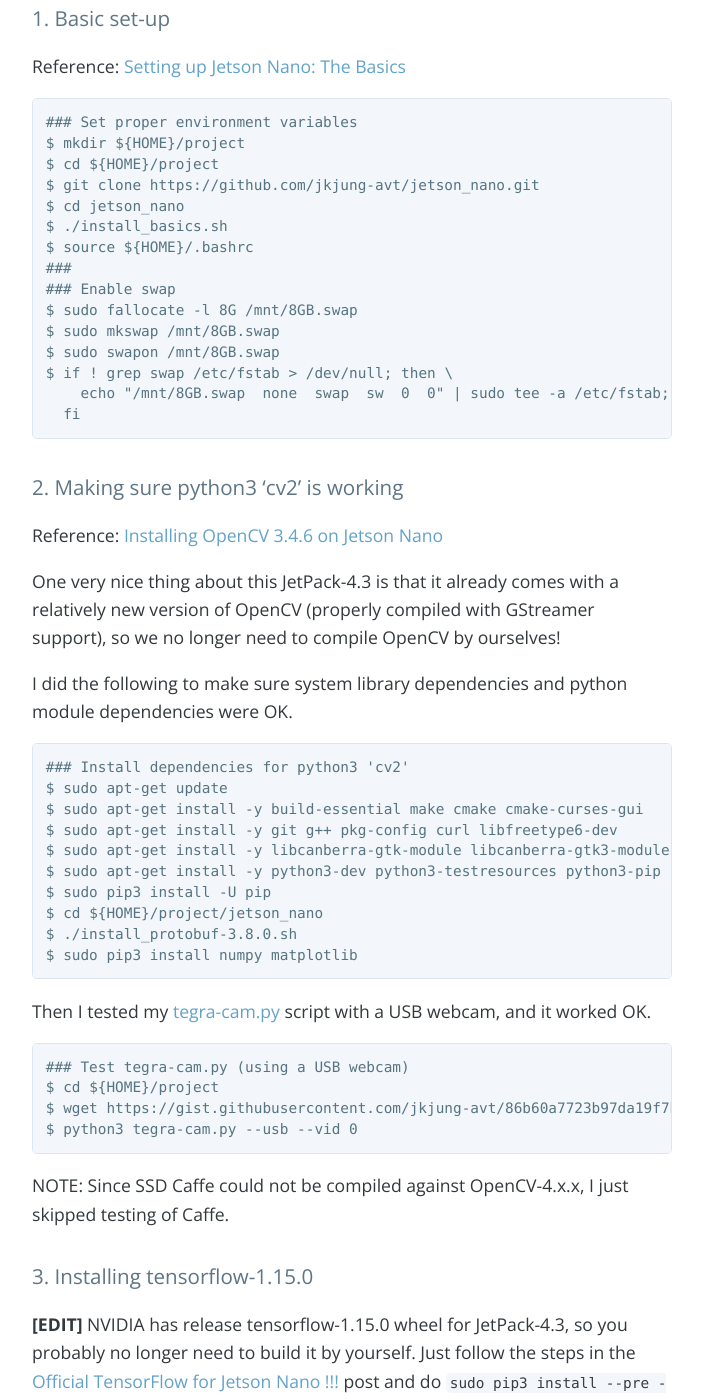
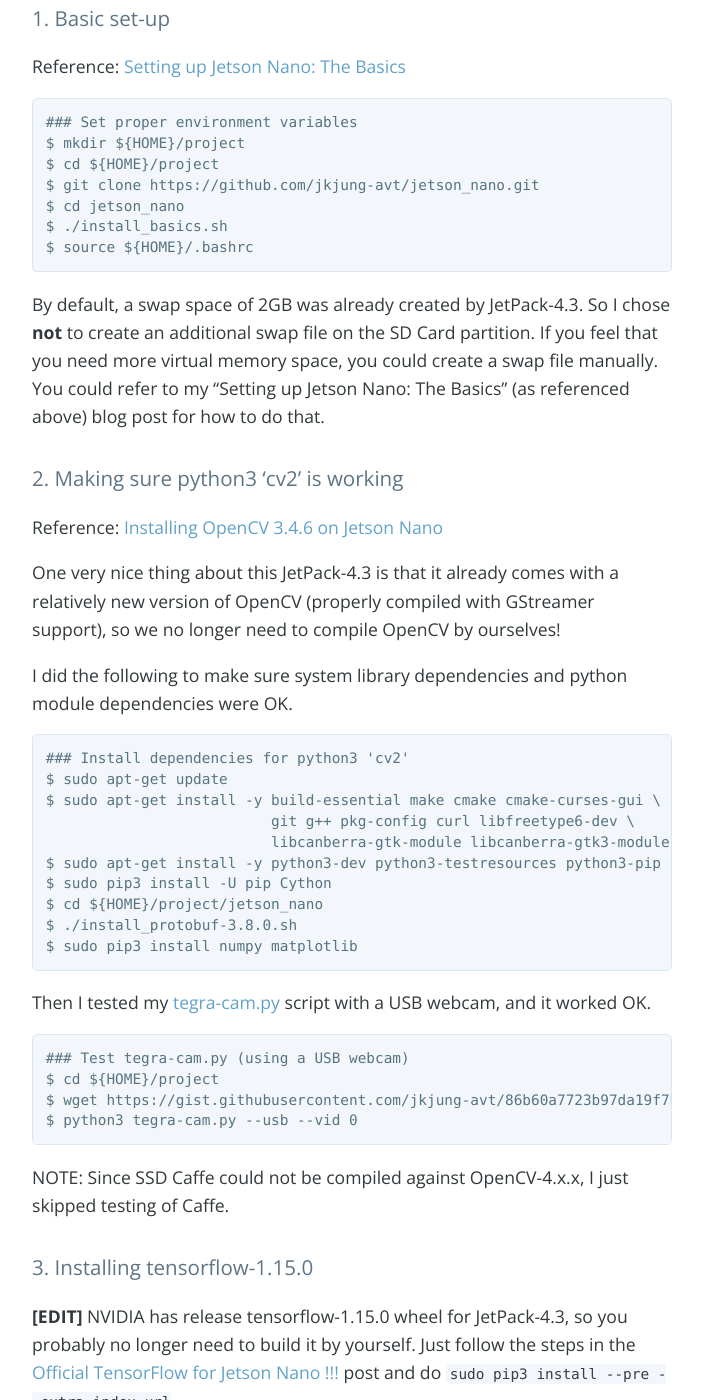
Before and after one commit to jkjung-avt/jkjung-avt.github.io, a Jekyll site: the page built from _posts/2019-12-23-jetpack-4.3.md, in a window 1280 px wide and 1400 px high, scrolled down 581 px. Shown: the whole window, without its empty margins (288-991 px from the left). Built offline with Jekyll 4.4.1, drawn with Linux system fonts in a browser that asks for light colours; nearby versions of some CDN libraries; comment, search, counter and statistics services are not loaded.

Commit message:
Add pip3 install Cython

````diff
--- a/_posts/2019-12-23-jetpack-4.3.md
+++ b/_posts/2019-12-23-jetpack-4.3.md
@@ -22,15 +22,9 @@
 $ cd jetson_nano
 $ ./install_basics.sh
 $ source ${HOME}/.bashrc
-###
-### Enable swap
-$ sudo fallocate -l 8G /mnt/8GB.swap
-$ sudo mkswap /mnt/8GB.swap
-$ sudo swapon /mnt/8GB.swap
-$ if ! grep swap /etc/fstab > /dev/null; then \
-    echo "/mnt/8GB.swap  none  swap  sw  0  0" | sudo tee -a /etc/fstab; \
-  fi
 ```
+
+By default, a swap space of 2GB was already created by JetPack-4.3.  So I chose **not** to create an additional swap file on the SD Card partition.  If you feel that you need more virtual memory space, you could create a swap file manually.  You could refer to my "Setting up Jetson Nano: The Basics" (as referenced above) blog post for how to do that.
 
 # 2. Making sure python3 'cv2' is working
 
@@ -43,11 +37,11 @@
 ```shell
 ### Install dependencies for python3 'cv2'
 $ sudo apt-get update
-$ sudo apt-get install -y build-essential make cmake cmake-curses-gui
-$ sudo apt-get install -y git g++ pkg-config curl libfreetype6-dev
-$ sudo apt-get install -y libcanberra-gtk-module libcanberra-gtk3-module
+$ sudo apt-get install -y build-essential make cmake cmake-curses-gui \
+                          git g++ pkg-config curl libfreetype6-dev \
+                          libcanberra-gtk-module libcanberra-gtk3-module
 $ sudo apt-get install -y python3-dev python3-testresources python3-pip
-$ sudo pip3 install -U pip
+$ sudo pip3 install -U pip Cython
 $ cd ${HOME}/project/jetson_nano
 $ ./install_protobuf-3.8.0.sh
 $ sudo pip3 install numpy matplotlib
````
